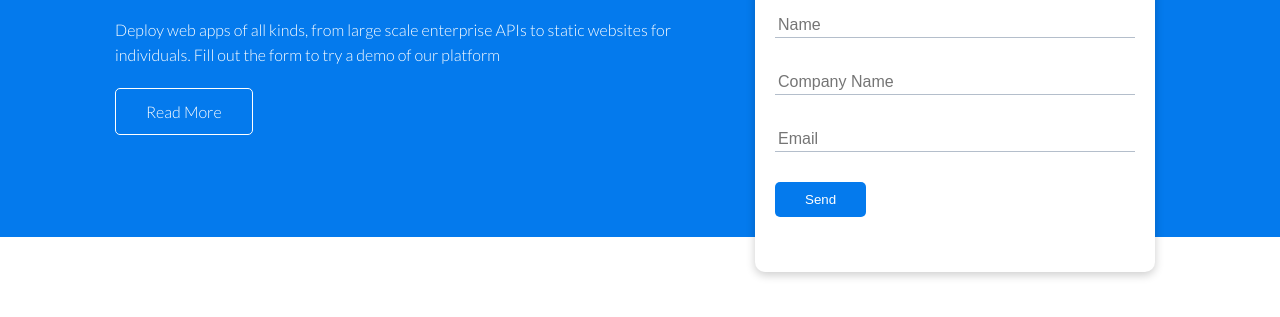
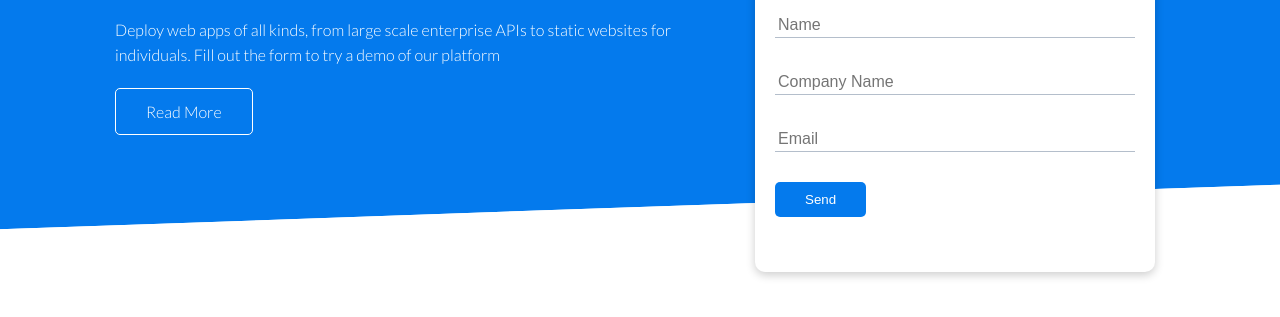
Before and after one commit to DevAVIJIT7/html-css-loruki, a plain HTML site: page index.html in a window 1280 px wide. Shown: the part 233-550 px from the top of the page. Drawn offline with Linux system fonts and the light colour scheme.

Commit message:
showcase slant

```diff
--- a/css/style.css
+++ b/css/style.css
@@ -112,6 +112,21 @@ img {
 .showcase-from input:focus {
     outline: none;
 }
+
+.showcase::before,
+.showcase::after {
+    content: '';
+    height: 100px;
+    position: absolute;
+    bottom: -70px;
+    right: 0;
+    left: 0;
+    background: #fff;
+    transform: skewY(-2deg);
+    -webkit-transform: skewY(-2deg);
+    -moz-transform: skewY(-2deg);
+    -ms-transform: skewY(-2deg);
+}
 /* Utility */
 
 .container {
```
